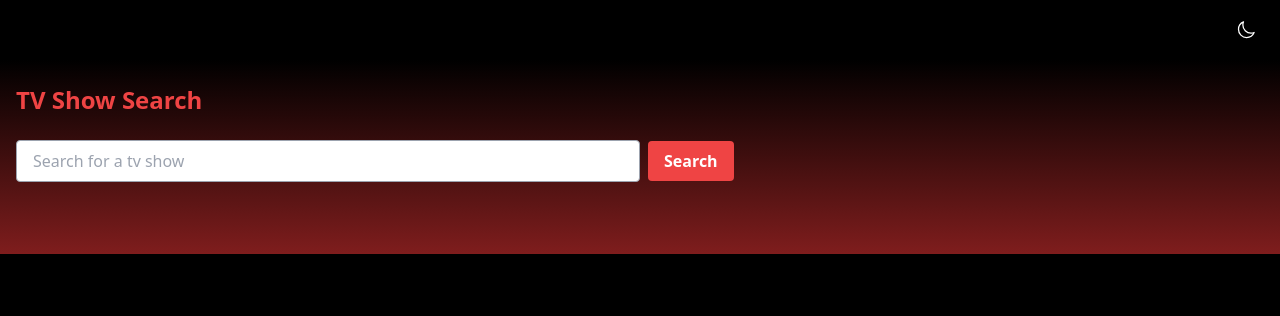
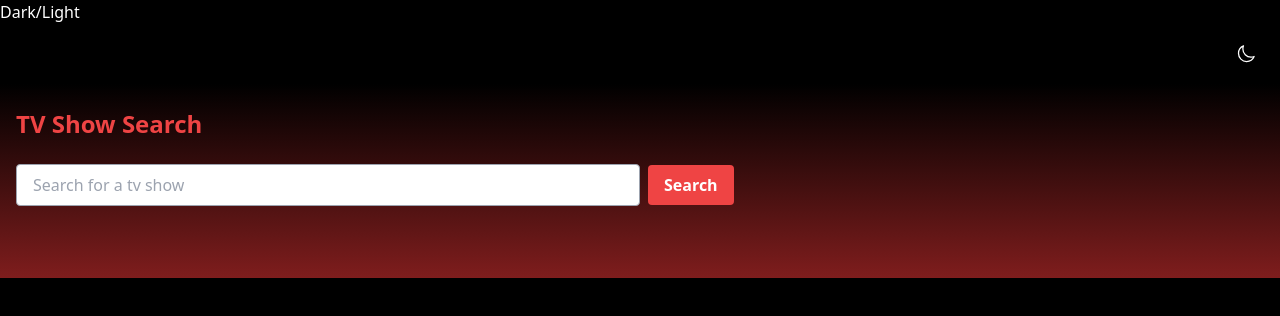
Before and after one commit to phqrew/tv-show-search, a React (Vite) app: page / in a window 1280 px wide. Shown: the top 316 px of the page. Built offline with nearby package versions, Linux system fonts and the light colour scheme.

Commit message:
dark mode toggle working

```diff
--- a/src/App.tsx
+++ b/src/App.tsx
@@ -23,6 +23,7 @@ function App() {
 
   return (
     <div>
+      <p className="text-white dark:text-blue-600"> Dark/Light</p>
       <div className="text-right">
         <button
           onClick={toggleColorMode}
--- a/tailwind.config.js
+++ b/tailwind.config.js
@@ -1,5 +1,6 @@
 /** @type {import('tailwindcss').Config} */
 export default {
+  darkMode: "class",
   content: ["./src/**/*.{js,jsx,ts,tsx}"],
   theme: {
     extend: {},
```
